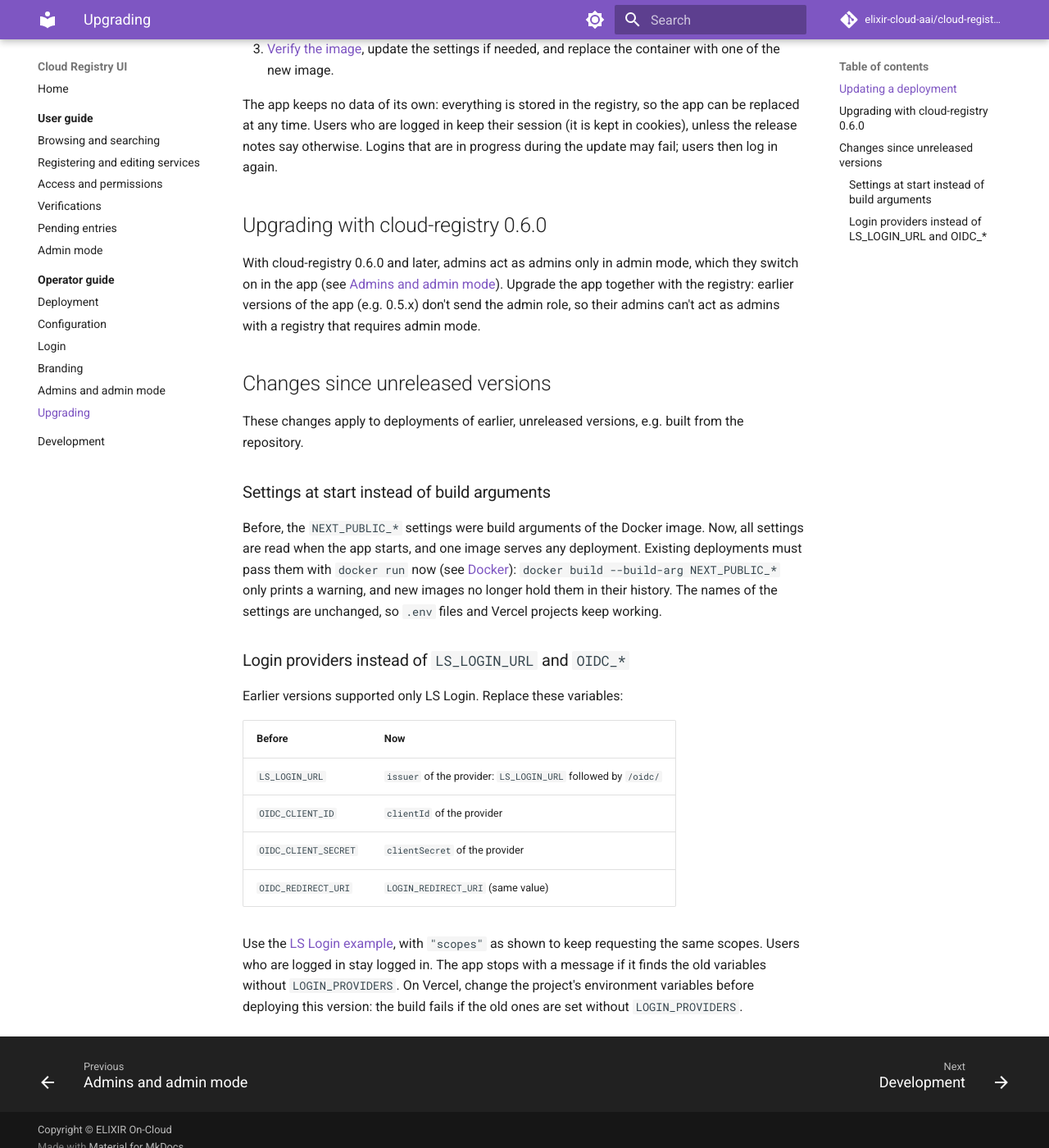
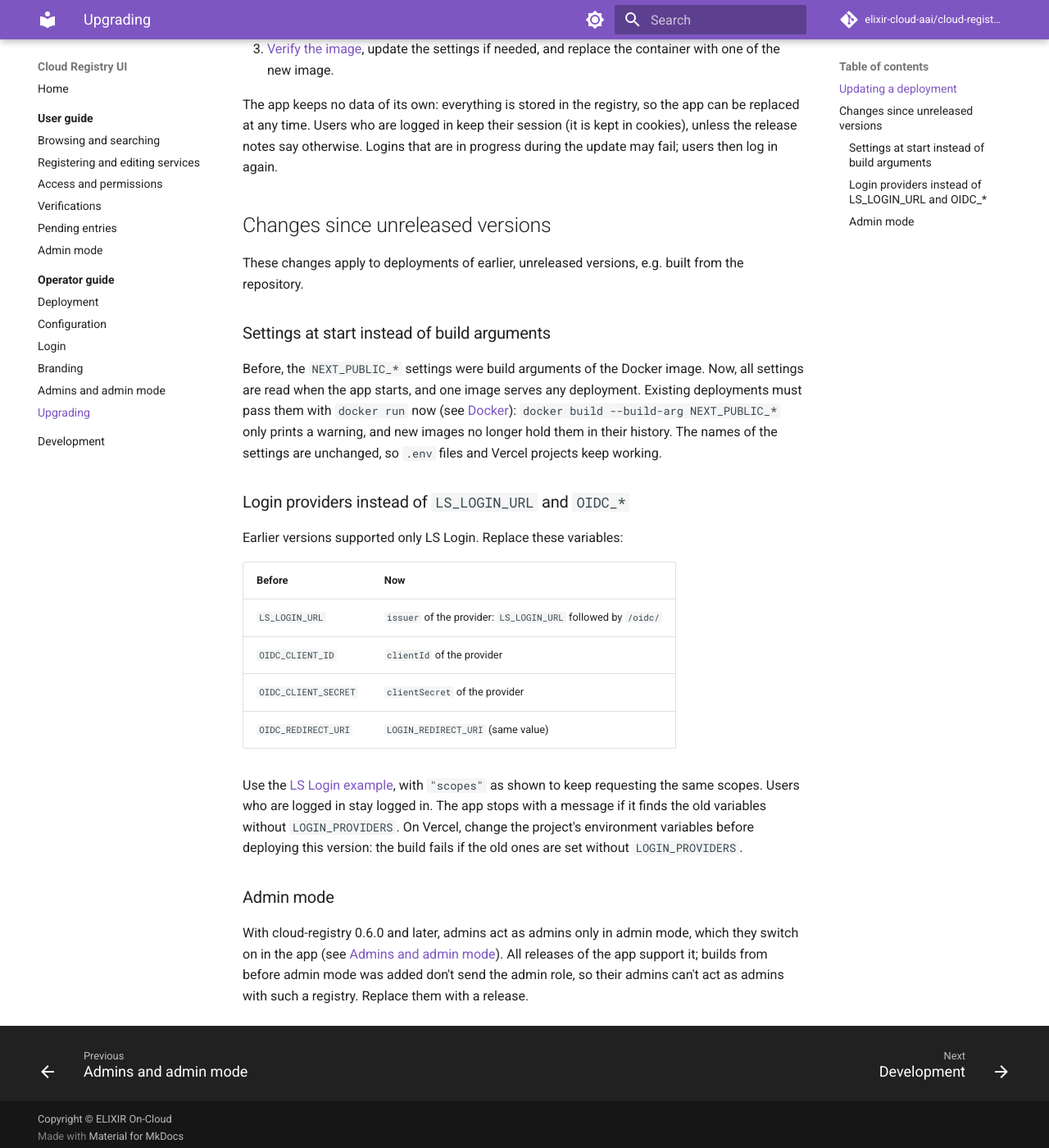
Before and after one commit to elixir-cloud-aai/cloud-registry-ui, an MkDocs documentation site: the page built from docs/operator-guide/upgrading.md, in a window 1280 px wide and 1400 px high, scrolled down 276 px. Shown: the whole window at 82% size. Built offline with MkDocs 1.6.1 and Material for MkDocs 9.7.7, drawn with Linux system fonts in a browser that asks for light colours; comment, search, counter and statistics services are not loaded.

Commit message:
docs: correct the upgrade note on admin mode
All releases support admin mode; only builds from before it need
replacing. Also name all .env files for the screenshots, use a separate
app host in the login examples, and rewrap workflow comments.

Refs #100

Co-Authored-By: Claude Opus 5.5 <noreply@anthropic.com>

```diff
--- a/docs/operator-guide/upgrading.md
+++ b/docs/operator-guide/upgrading.md
@@ -16,15 +16,6 @@ the app can be replaced at any time. Users who are logged in keep their
 session (it is kept in cookies), unless the release notes say otherwise.
 Logins that are in progress during the update may fail; users then log in
 again.
-
-## Upgrading with cloud-registry 0.6.0
-
-With cloud-registry 0.6.0 and later, admins act as admins only in admin
-mode, which they switch on in the app (see [Admins and admin
-mode](admins.md#admin-mode)). Upgrade the app together with the registry:
-earlier versions of the app (e.g. 0.5.x) don't send the admin role, so
-their admins can't act as admins with a registry that requires admin
-mode.
 
 ## Changes since unreleased versions
 
@@ -58,3 +49,12 @@ stops with a message if it finds the old variables without
 `LOGIN_PROVIDERS`. On Vercel, change the project's environment variables
 before deploying this version: the build fails if the old ones are set
 without `LOGIN_PROVIDERS`.
+
+### Admin mode
+
+With cloud-registry 0.6.0 and later, admins act as admins only in admin
+mode, which they switch on in the app (see [Admins and admin
+mode](admins.md#admin-mode)). All releases of the app support it; builds
+from before admin mode was added don't send the admin role, so their
+admins can't act as admins with such a registry. Replace them with a
+release.
```
Also changed, not shown: docs/development.md (+5 -5 lines), docs/operator-guide/login.md (+3 -3 lines), 2 other files.
